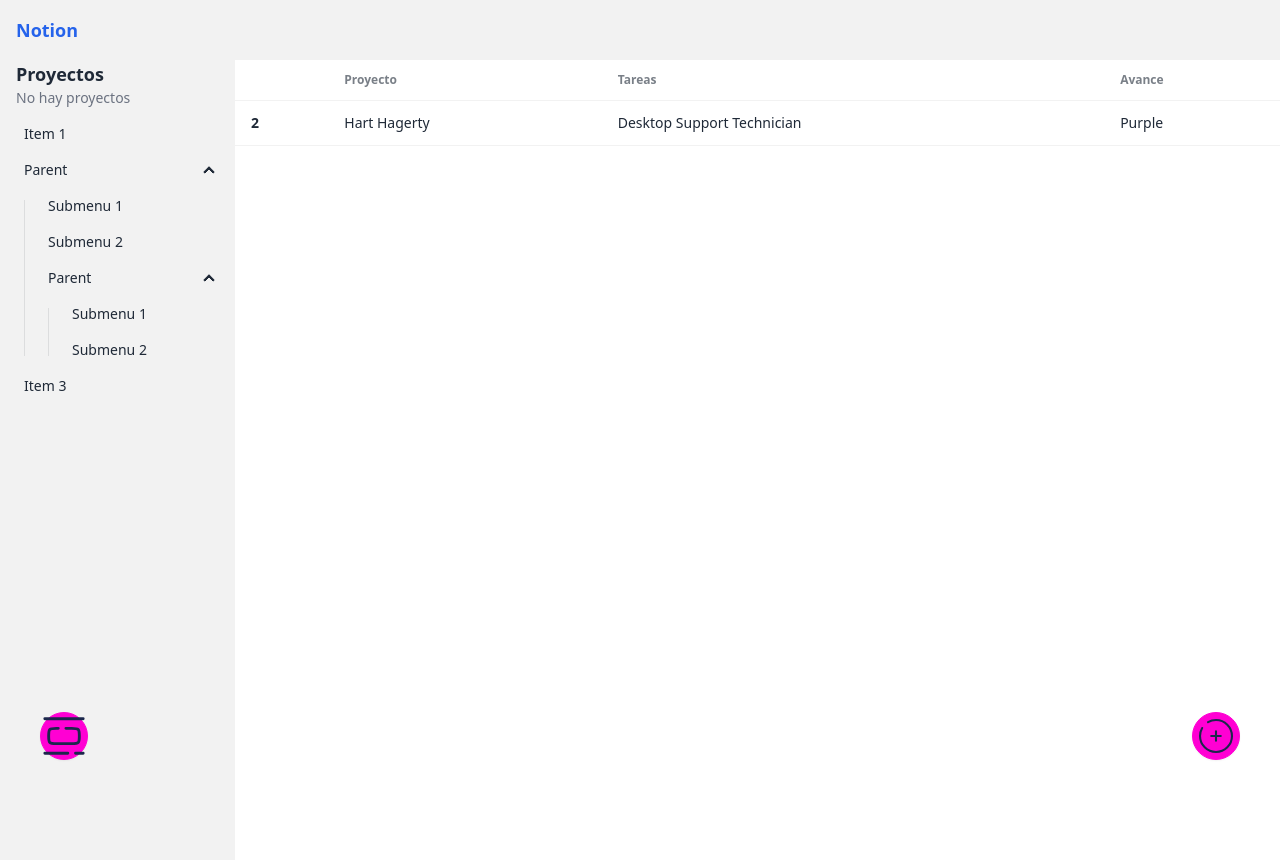
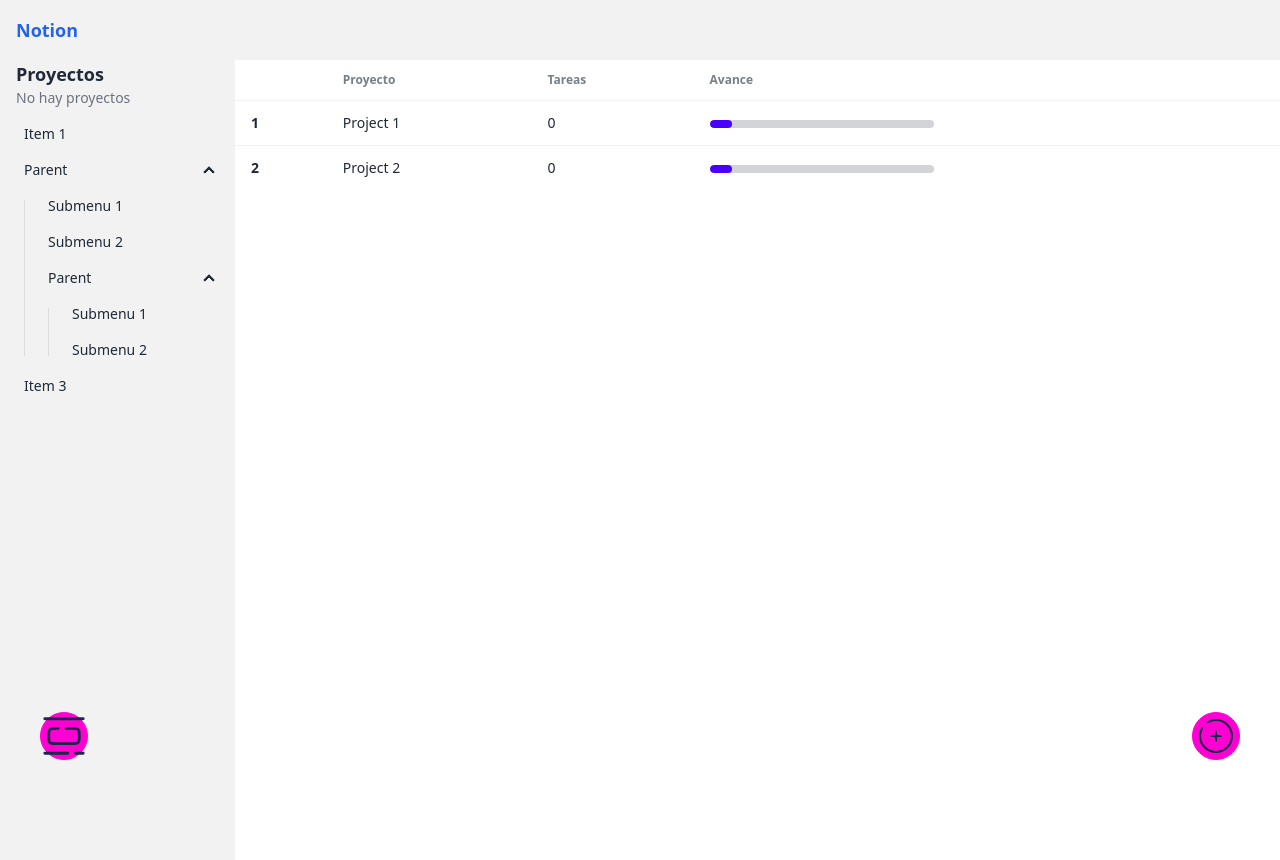
Before and after one commit to DevTalles-corp/vue-projects-app, a Vue app: page /projects in a window 1280 px wide. Built offline with nearby package versions, Linux system fonts and the light colour scheme.

Commit message:
Add pinia and uuid dependencies

```diff
--- a/package.json
+++ b/package.json
@@ -14,6 +14,8 @@
     "format": "prettier --write src/"
   },
   "dependencies": {
+    "pinia": "^2.1.7",
+    "uuid": "^9.0.1",
     "vue": "^3.4.21",
     "vue-router": "^4.3.0"
   },
@@ -22,6 +24,7 @@
     "@tsconfig/node20": "^20.1.4",
     "@types/jsdom": "^21.1.6",
     "@types/node": "^20.12.5",
+    "@types/uuid": "^9.0.8",
     "@vitejs/plugin-vue": "^5.0.4",
     "@vue/eslint-config-prettier": "^9.0.0",
     "@vue/eslint-config-typescript": "^13.0.0",
--- a/src/main.ts
+++ b/src/main.ts
@@ -1,11 +1,14 @@
-import './assets/main.css'
+import './assets/main.css';
 
-import { createApp } from 'vue'
-import App from './App.vue'
-import router from './router'
+import { createApp } from 'vue';
+import App from './App.vue';
+import router from './router';
+import { createPinia } from 'pinia';
 
-const app = createApp(App)
+const pinia = createPinia();
+const app = createApp(App);
 
-app.use(router)
+app.use(pinia);
+app.use(router);
 
-app.mount('#app')
+app.mount('#app');
--- /dev/null
+++ b/src/modules/projects/store/projects.store.ts
@@ -0,0 +1,44 @@
+import { defineStore } from 'pinia';
+import { computed, ref } from 'vue';
+import type { Project } from '../interfaces/project.interface';
+import { v4 as uuidv4 } from 'uuid';
+
+const initialLoad = (): Project[] => {
+  return [
+    {
+      id: uuidv4(),
+      name: 'Project 1',
+      tasks: [],
+    },
+    {
+      id: uuidv4(),
+      name: 'Project 2',
+      tasks: [],
+    },
+  ];
+};
+
+export const useProjectsStore = defineStore('projects', () => {
+  const projects = ref<Project[]>(initialLoad());
+
+  const addProject = (name: string) => {
+    if (name.length === 0) return;
+
+    projects.value.push({
+      id: uuidv4(),
+      name: name,
+      tasks: [],
+    });
+  };
+
+  return {
+    // Properties
+    // projects,
+
+    // Getters
+    projectList: computed(() => [...projects.value]),
+
+    // Actions
+    addProject,
+  };
+});
--- a/src/modules/projects/views/ProjectsView.vue
+++ b/src/modules/projects/views/ProjectsView.vue
@@ -11,11 +11,13 @@
         </tr>
       </thead>
       <tbody>
-        <tr class="hover">
-          <th>2</th>
-          <td>Hart Hagerty</td>
-          <td>Desktop Support Technician</td>
-          <td>Purple</td>
+        <tr v-for="(project, index) in projectsStore.projectList" :key="project.id" class="hover">
+          <th>{{ index + 1 }}</th>
+          <td>{{ project.name }}</td>
+          <td>{{ project.tasks.length }}</td>
+          <td>
+            <progress class="progress progress-primary w-56" value="10" max="100"></progress>
+          </td>
         </tr>
       </tbody>
     </table>
@@ -24,7 +26,7 @@
   <input-modal
     :open="modalOpen"
     @close="modalOpen = false"
-    @value="onNewValue"
+    @value="projectsStore.addProject"
     placeholder="Ingrese el nombre del proyecto"
     title="Nuevo proyecto"
     sub-title="Dale un nombre único a tu proyecto"
@@ -65,11 +67,10 @@
 import AddCircle from '@/modules/common/icons/AddCircle.vue';
 import ModalIcon from '@/modules/common/icons/ModalIcon.vue';
 import { ref } from 'vue';
+import { useProjectsStore } from '../store/projects.store';
 
 const modalOpen = ref(false);
 const customModalOpen = ref(false);
 
-const onNewValue = (projectName: string) => {
-  console.log({ projectName });
-};
+const projectsStore = useProjectsStore();
 </script>
```
Also changed, not shown: src/modules/projects/interfaces/project.interface.ts (added, +11 -0 lines), 1 other file (tests, documents, lock files or other folders).
